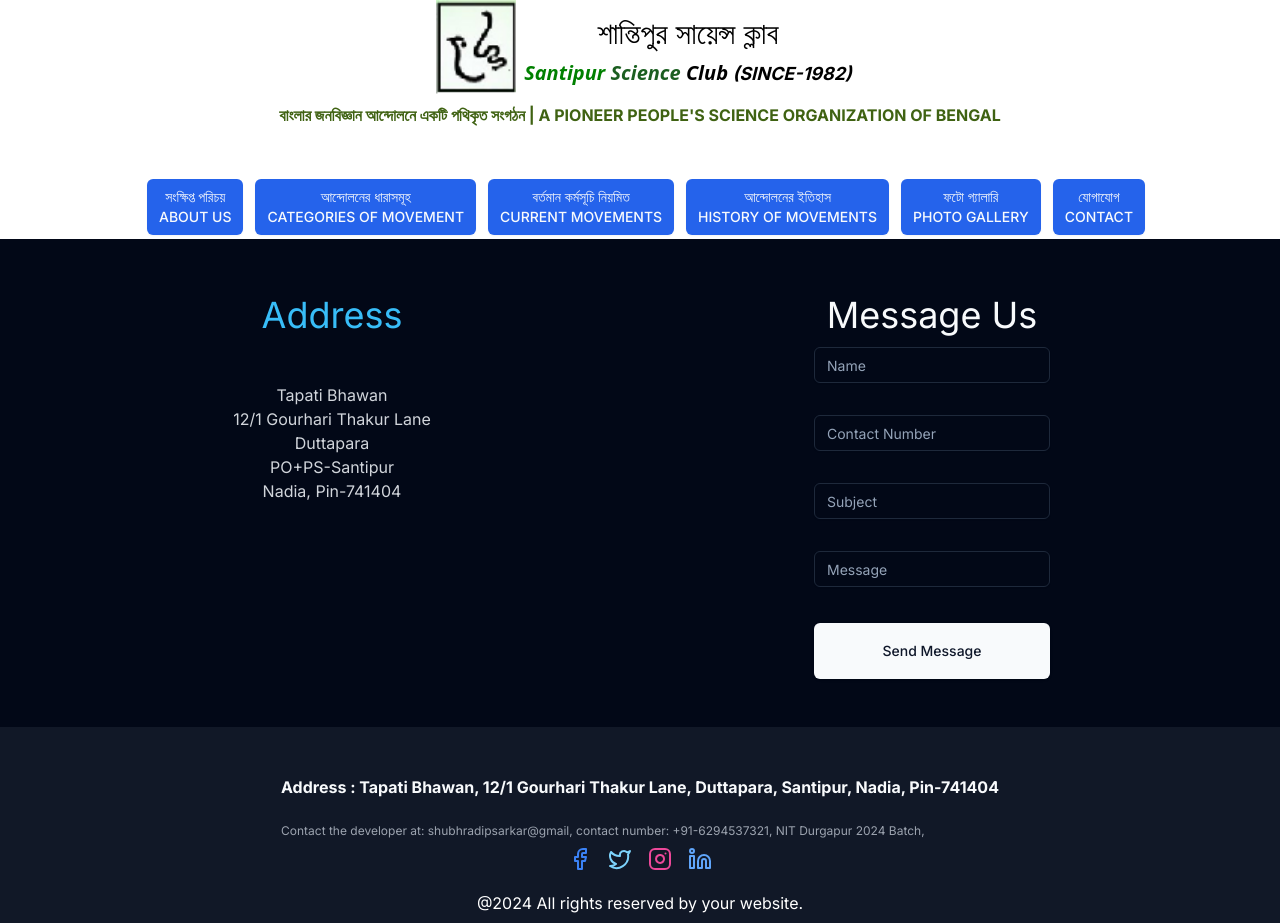
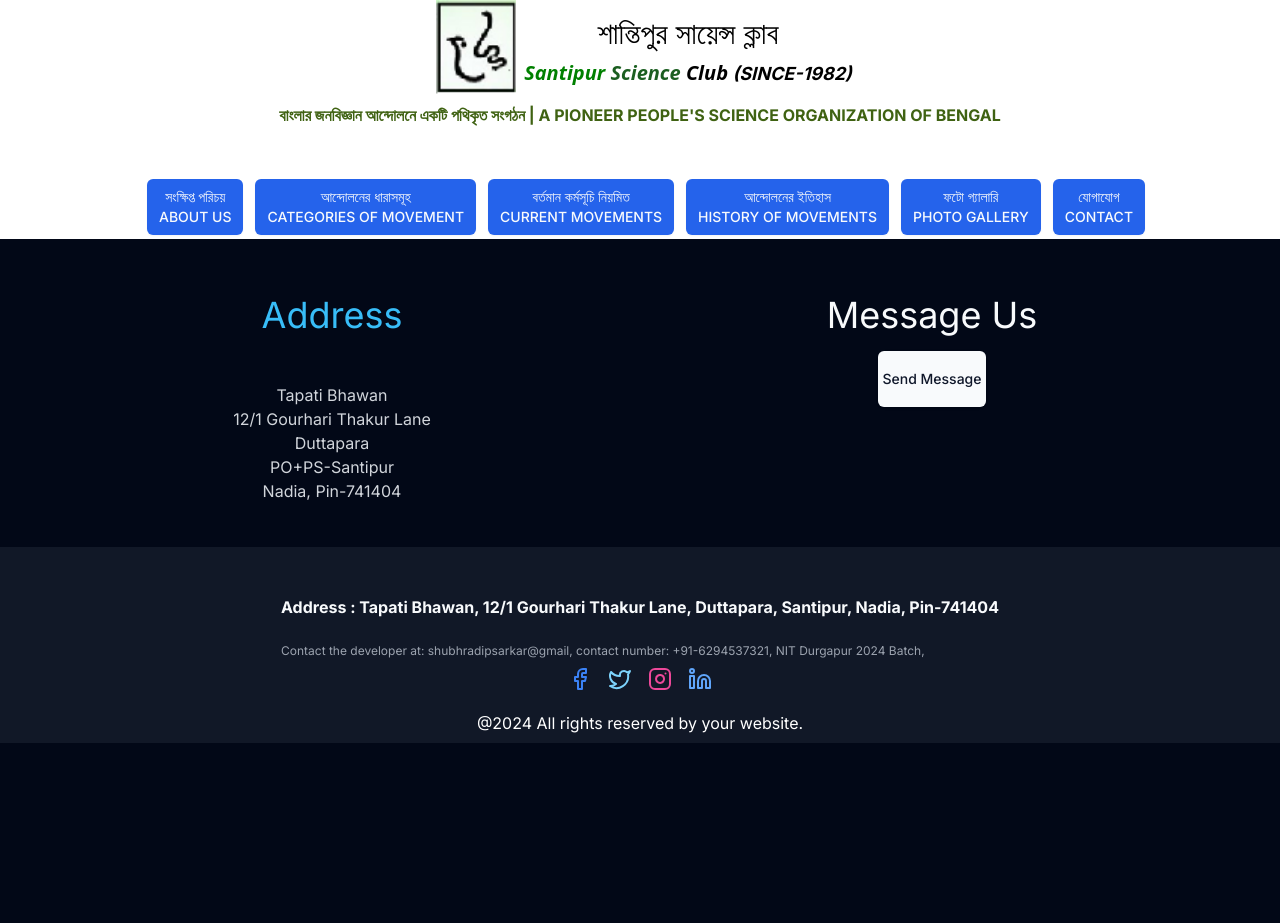
Before and after one commit to ShubhradipSarkar/NEXT_APP, a Next.js app: page /contact in a window 1280 px wide. After the commit the page ends 800 px from the top, so only its background shows below. Built offline with nearby package versions, Linux system fonts and the light colour scheme.

Commit message:
anout and contact ui

```diff
--- a/src/app/contact/page.tsx
+++ b/src/app/contact/page.tsx
@@ -30,18 +30,7 @@
 function contact() {
     //const router = useRouter();
     //const [error, setError] = useState('');
-    const form = useForm<z.infer<typeof formSchema>>({
-        resolver: zodResolver(formSchema),
-        defaultValues: {
-            name: "",
-            contact: "",
-            subject: "",
-            message: "",
-        },
-    })
-    async function onSubmit(values: z.infer<typeof formSchema>) {
 
-    }
     return (
         <div>
             <Navbar_/>
@@ -57,71 +46,9 @@
 
                 <div className=' p-3 m-3  rounded-md box-border w-full xl:w-2/5'>
                 <div className="flex flex-col items-center justify-center max-h-screen py-5">
-            <center><h1 className="m-3 text-4xl">Message Us</h1></center>
-            <Form {...form}>
-                <form onSubmit={form.handleSubmit(onSubmit)} className="space-y-8">
+                <center><h1 className="m-3 text-4xl">Message Us</h1></center>
 
-                    <FormField
-                    control={form.control}
-                    name="name"
-                    render={({ field }) => (
-                        <FormItem>
-
-                        <FormControl>
-                            <Input placeholder="Name" {...field}/>
-                        </FormControl>
-
-                        <FormMessage />
-                        </FormItem>
-                    )}
-                    />
-                    <FormField
-                    control={form.control}
-                    name="contact"
-                    render={({ field }) => (
-                        <FormItem>
-
-                        <FormControl>
-                            <Input placeholder="Contact Number" {...field}/>
-                        </FormControl>
-
-                        <FormMessage />
-                        </FormItem>
-                    )}
-                    />
-
-                    <FormField
-                    control={form.control}
-                    name="subject"
-                    render={({ field }) => (
-                        <FormItem>
-
-                        <FormControl>
-                            <Input placeholder="Subject" {...field}/>
-                        </FormControl>
-
-                        <FormMessage />
-                        </FormItem>
-                    )}
-                    />
-                    <FormField
-                    control={form.control}
-                    name="message"
-                    render={({ field }) => (
-                        <FormItem>
-
-                        <FormControl>
-                            <Input placeholder="Message" {...field} />
-                        </FormControl>
-
-                        <FormMessage />
-                        </FormItem>
-                    )}
-                    />
-
-                    <center><Button type="submit">Send Message</Button></center>
-                </form>
-            </Form>
+                <center><Button type="submit">Send Message</Button></center>
 
         </div>
                 </div>
```
